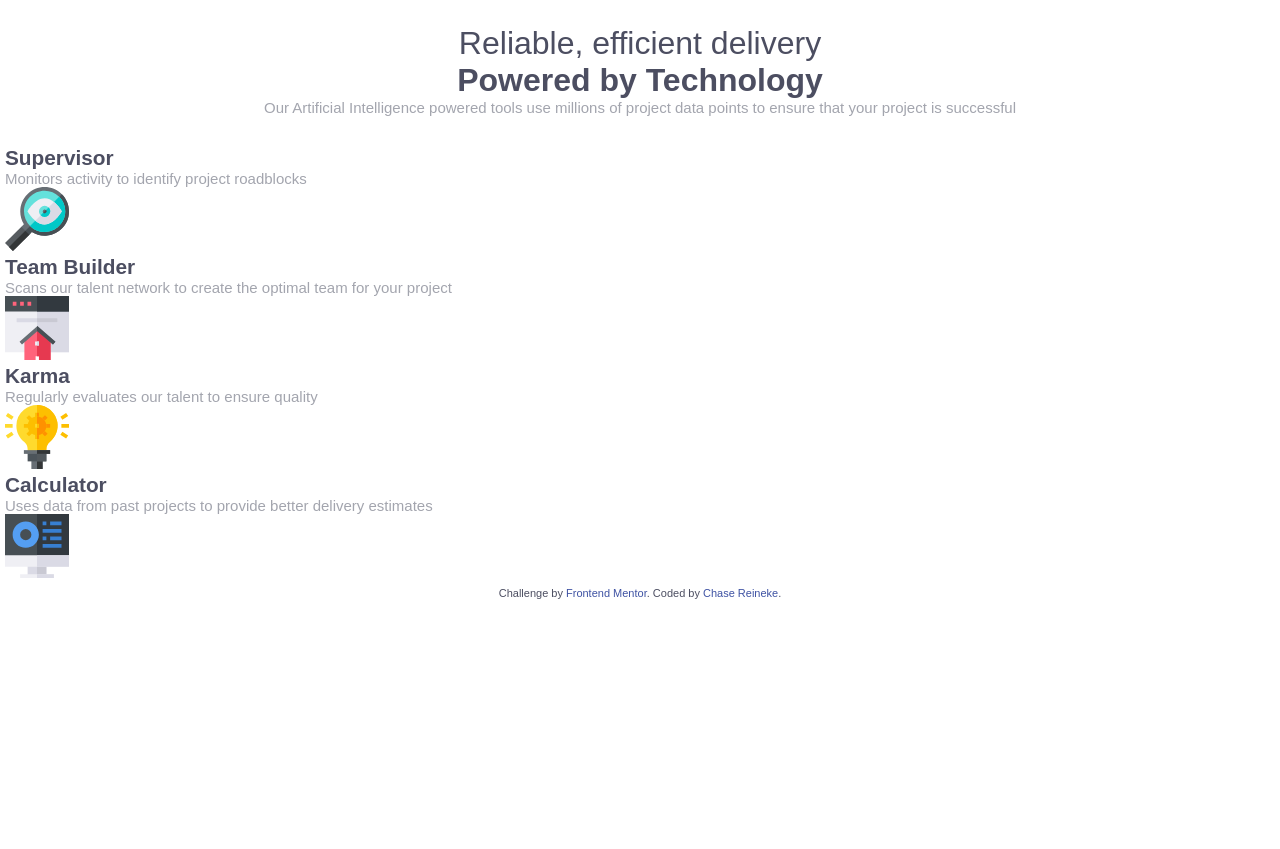
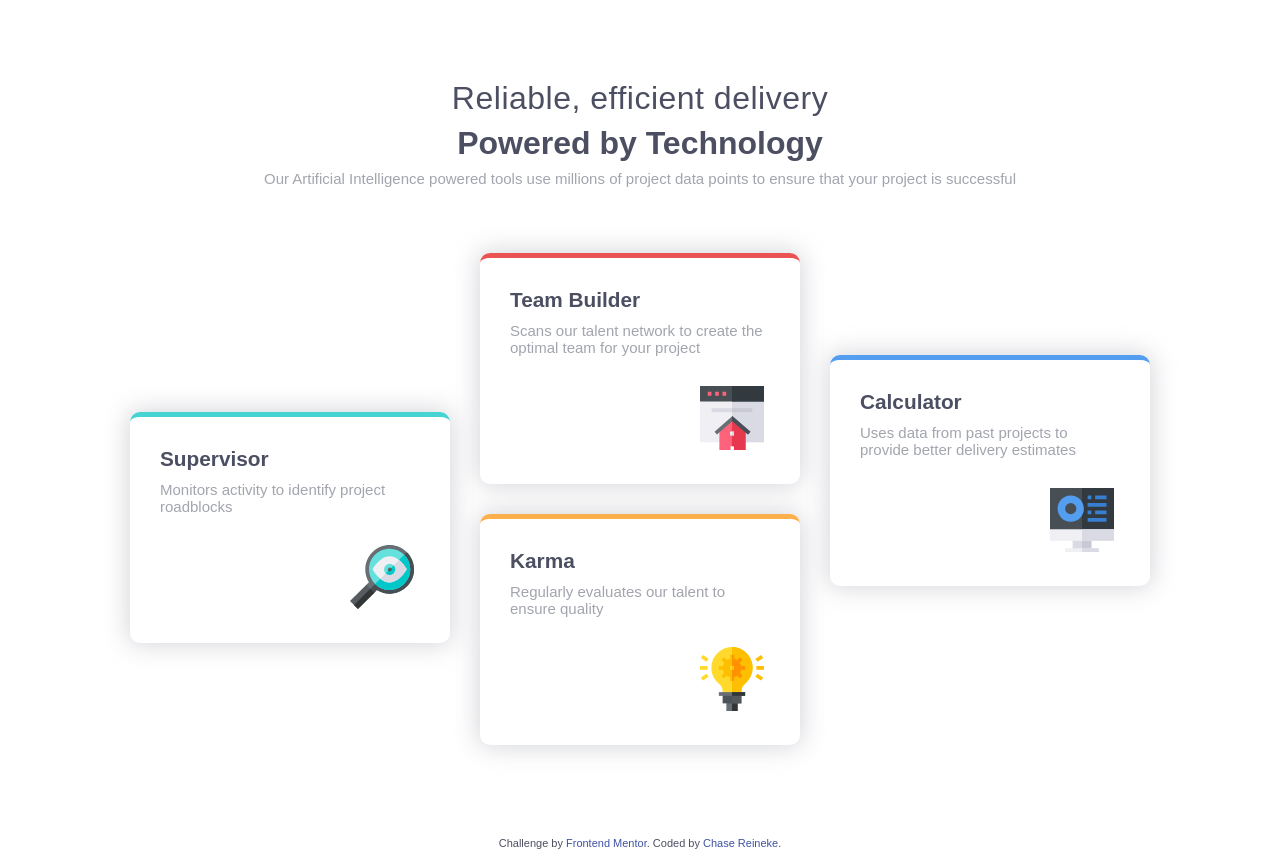
Before and after one commit to ChaseReineke/four-card, a plain HTML site: page index.html in a window 1280 px wide. Before the commit the page ends 800 px from the top, so only its background shows below. Drawn offline with Linux system fonts and the light colour scheme; a web font is replaced by a local one.

Commit message:
big feats

```diff
--- a/style.css
+++ b/style.css
@@ -29,29 +29,9 @@ li {
 /** color **/
 
 :root {
-    --Red: hsl(0, 78%, 62%);
-    --Cyan: hsl(180, 62%, 55%);
-    --Orange: hsl(34, 97%, 64%);
-    --Blue: hsl(212, 86%, 64%);
     --VeryDarkBlue: hsl(234, 12%, 34%);
     --GrayishBlue: hsl(229, 6%, 66%);
     --VeryLightGray: hsl(0, 0%, 98%);
-}
-
-.red {
-    color: var(--Red)
-}
-
-.cyan {
-    color: var(--Cyan)
-}
-
-.orange {
-    color: var(--Orange)
-}
-
-.blue {
-    color: var(--Blue)
 }
 
 .darkblue {
@@ -104,10 +84,96 @@ body {
 }
 
 .top {
-    padding: 25px;
     text-align: center;
+    margin: 0 auto;
+    margin-top: 80px;
+    margin-bottom: 80px;
+}
+
+.top h1 {
+    letter-spacing: 0.5px;
+    margin-bottom: 8px;
+}
+
+.top h2 {
+    margin-bottom: 8px;
 }
 
 .bottom {
     padding: 5px;
 }
+
+.bottom {
+    display: flex;
+    flex-direction: column;
+    align-items: center;
+}
+
+.card {
+    width: 320px;
+    border-radius: 10px;
+    box-shadow: 0px 0px 25px 2px rgba(163, 165, 174, 0.459);
+    margin-bottom: 30px;
+}
+
+.card .card-wrapper {
+    display: flex;
+    flex-direction: column;
+    margin: 0 auto;
+    margin-top: 30px;
+    margin-bottom: 30px;
+    width: 260px;
+}
+
+.card .card-wrapper h5 {
+    margin-bottom: 10px;
+}
+
+.card .card-wrapper p {
+    margin-bottom: 30px;
+}
+
+.card .card-wrapper .card-image {
+    align-self: flex-end;
+    width: 70px;
+}
+
+.supervisor {
+    border-top: 5px solid hsl(180, 62%, 55%);
+}
+
+.team {
+    border-top: 5px solid hsl(0, 78%, 62%);
+}
+
+.karma {
+    border-top: 5px solid hsl(34, 97%, 64%);
+}
+
+.calculator {
+    border-top: 5px solid hsl(212, 86%, 64%);
+}
+
+@media screen and (min-width: 1200px) {
+    .bottom {
+        height: 560px;
+    }
+    .supervisor {
+        position: relative;
+        right: 350px;
+        top: 140px;
+    }
+    .team {
+        bottom: 280px;
+        position: relative;
+    }
+    .karma {
+        bottom: 280px;
+        position: relative;
+    }
+    .calculator {
+        bottom: 700px;
+        left: 350px;
+        position: relative;
+    }
+}
```
